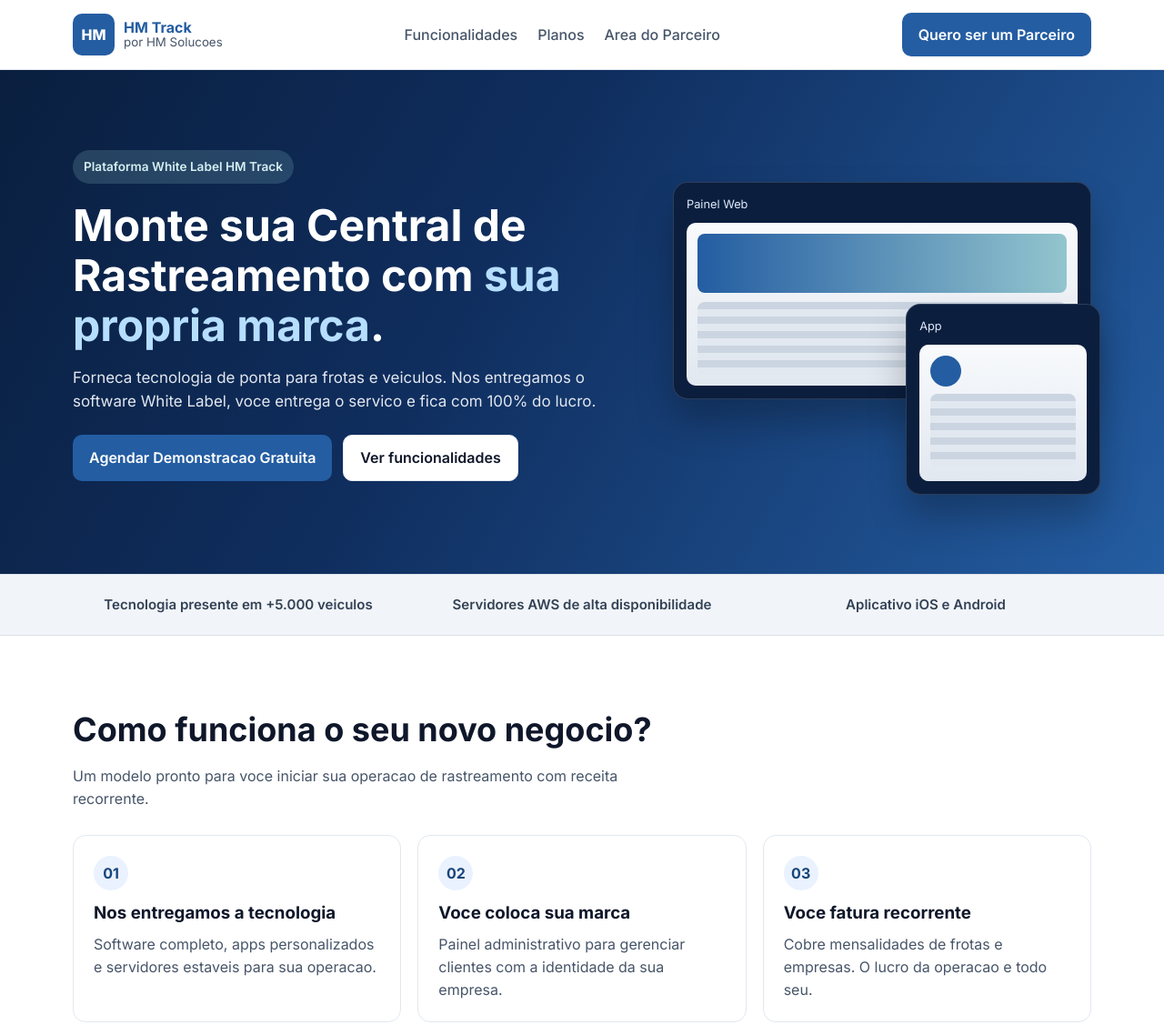
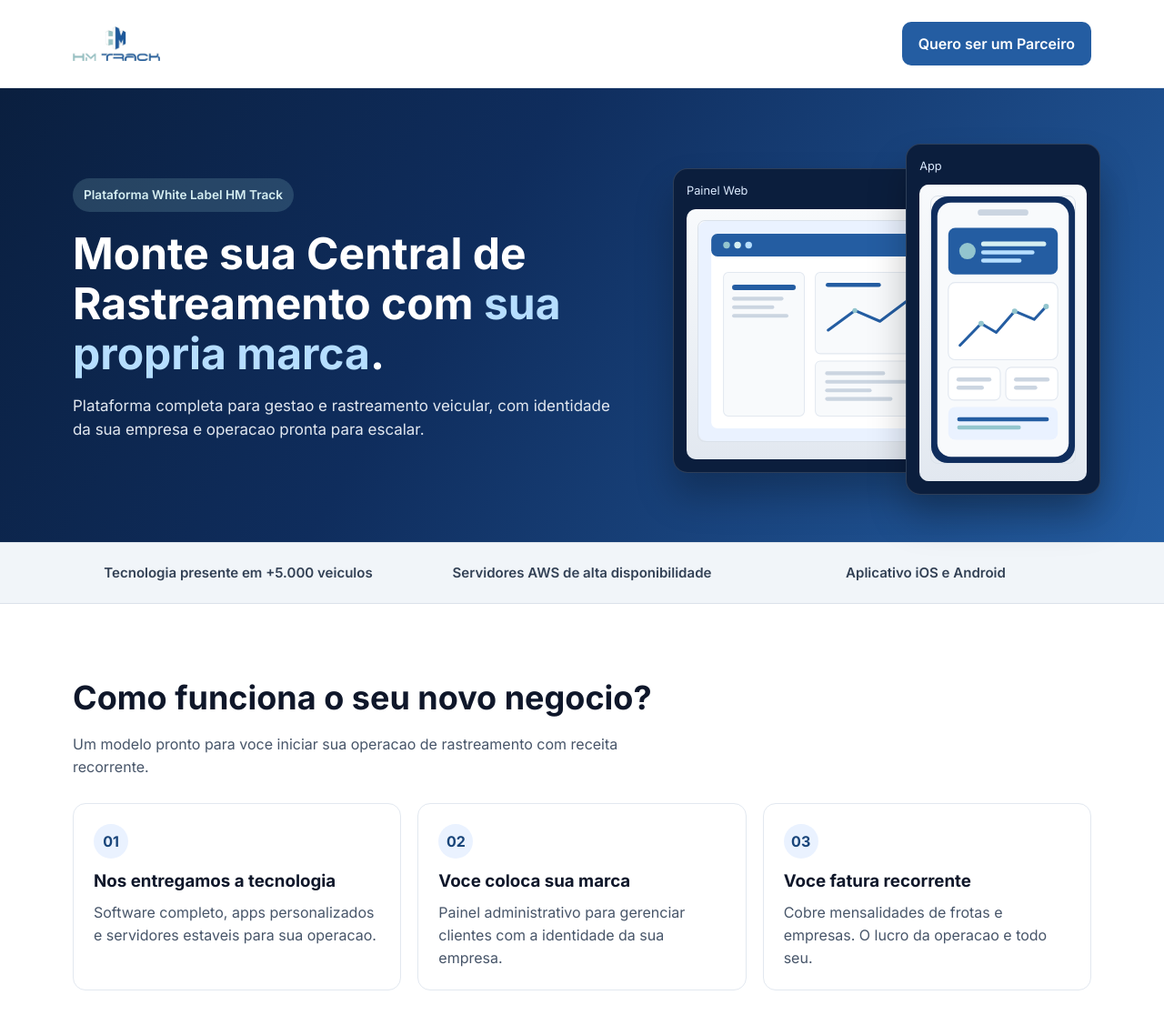
Before and after one commit to hmtrack/hmtrack-landing-page, a plain HTML site: page index.html in a window 1280 px wide. Shown: the top 1127 px of the page at 91% size. Drawn offline with Linux system fonts and the light colour scheme.

Commit message:
Alteracoes na pagina inicial

```diff
--- a/index.html
+++ b/index.html
@@ -3,10 +3,10 @@
   <head>
     <meta charset="UTF-8" />
     <meta name="viewport" content="width=device-width, initial-scale=1.0" />
-    <title>HM Track White Label | HM Solucoes</title>
+    <title>HM Track White Label</title>
     <meta
       name="description"
-      content="Monte sua central de rastreamento com sua propria marca usando o HM Track da HM Solucoes."
+      content="Monte sua central de rastreamento com sua propria marca usando o HM Track."
     />
     <link rel="preconnect" href="https://fonts.googleapis.com" />
     <link rel="preconnect" href="https://fonts.gstatic.com" crossorigin />
@@ -20,17 +20,8 @@
     <header class="header">
       <div class="container nav">
         <a href="#inicio" class="brand" aria-label="HM Track">
-          <span class="brand-mark" aria-hidden="true">HM</span>
-          <span class="brand-text">
-            <strong>HM Track</strong>
-            <small>por HM Solucoes</small>
-          </span>
+          <img src="./assets/logo-hmtrack.png" alt="Logo HM Track" class="brand-logo" />
         </a>
-        <nav class="menu">
-          <a href="#funcionalidades">Funcionalidades</a>
-          <a href="#planos">Planos</a>
-          <a href="#parceiro">Area do Parceiro</a>
-        </nav>
         <a class="btn btn-primary" href="#contato">Quero ser um Parceiro</a>
       </div>
     </header>
@@ -45,28 +36,21 @@
               <span>sua propria marca</span>.
             </h1>
             <p class="subtitle">
-              Forneca tecnologia de ponta para frotas e veiculos. Nos entregamos
-              o software White Label, voce entrega o servico e fica com 100% do
-              lucro.
+              Plataforma completa para gestao e rastreamento veicular, com
+              identidade da sua empresa e operacao pronta para escalar.
             </p>
-            <div class="hero-actions">
-              <a class="btn btn-primary" href="#contato">Agendar Demonstracao Gratuita</a>
-              <a class="btn btn-ghost" href="#funcionalidades">Ver funcionalidades</a>
-            </div>
           </div>
           <div class="hero-mockup" aria-label="Mockup do sistema HM Track">
             <div class="mockup-laptop">
               <span class="mockup-title">Painel Web</span>
               <div class="mockup-screen">
-                <div class="mockup-chart"></div>
-                <div class="mockup-lines"></div>
+                <img src="./assets/web-platform.svg" alt="Imagem da plataforma web HM Track" class="mockup-image" />
               </div>
             </div>
             <div class="mockup-phone">
               <span class="mockup-title">App</span>
               <div class="mockup-screen phone">
-                <div class="mockup-dot"></div>
-                <div class="mockup-lines"></div>
+                <img src="./assets/app-mobile.svg" alt="Imagem do aplicativo HM Track" class="mockup-image" />
               </div>
             </div>
           </div>
@@ -126,33 +110,32 @@
             </p>
           </div>
           <ul class="resource-list">
-            <li>Telemetria avancada para analise de conducoes</li>
-            <li>Bloqueio remoto via aplicativo</li>
-            <li>Relatorios de consumo para frotas</li>
-            <li>Cerca eletronica inteligente</li>
+            <li>Link de convidado: acesso temporario a localizacao de um veiculo para acompanhamento de terceiros.</li>
+            <li>Trajeto claro: cores diferentes para ignicao off, on e ocioso.</li>
+            <li>Aparelhos 100% homologados.</li>
           </ul>
         </div>
       </section>
 
-      <section id="planos" class="section">
+      <section class="section">
         <div class="container">
-          <h2>Planos pensados para escalar</h2>
+          <h2>Por que migrar para a HM Track?</h2>
           <p class="section-subtitle">
-            Escolha o plano ideal para seu momento e amplie sua base com suporte
-            da HM Solucoes.
+            Mais controle da sua operacao, continuidade dos dados e foco total em
+            performance da plataforma.
           </p>
           <div class="cards">
             <article class="card">
-              <h3>Start Parceiro</h3>
-              <p>Ideal para iniciar operacoes com baixo investimento.</p>
+              <h3>Transferência de histórico</h3>
+              <p>Possibilidade de transferência de histórico da antiga.</p>
             </article>
             <article class="card card-highlight">
-              <h3>Pro Operacao</h3>
-              <p>Mais recursos de automacao e dashboards para crescimento rapido.</p>
+              <h3>Nao vendemos hardware</h3>
+              <p>Nosso foco e 100% na plataforma para entregar evolucao constante.</p>
             </article>
             <article class="card">
-              <h3>Enterprise White Label</h3>
-              <p>Alta escala, customizacoes avancadas e suporte prioritario.</p>
+              <h3>100% White Label</h3>
+              <p>Dominio e aplicativo personalizados para sua marca.</p>
             </article>
           </div>
         </div>
@@ -173,6 +156,10 @@
             <article class="faq-item">
               <h3>Consigo gerenciar frotas grandes?</h3>
               <p>Sim. O sistema e escalavel para milhares de placas.</p>
+            </article>
+            <article class="faq-item">
+              <h3>Quantos anos de relatorio tem disponivel na plataforma?</h3>
+              <p>Sim, os relatorios ficam disponiveis para consulta historica na plataforma.</p>
             </article>
           </div>
         </div>
@@ -222,7 +209,7 @@
 
     <footer class="footer">
       <div class="container">
-        <p>© <span id="year"></span> HM Solucoes. Todos os direitos reservados.</p>
+        <p>© <span id="year"></span> HM Track. Todos os direitos reservados.</p>
       </div>
     </footer>
 
--- a/styles.css
+++ b/styles.css
@@ -56,15 +56,10 @@ body {
   color: inherit;
 }
 
-.brand-mark {
-  display: grid;
-  place-items: center;
-  width: 46px;
-  height: 46px;
-  border-radius: 10px;
-  background: var(--primary);
-  color: var(--white);
-  font-weight: 800;
+.brand-logo {
+  width: 96px;
+  height: 96px;
+  object-fit: contain;
 }
 
 .brand-text {
@@ -185,13 +180,6 @@ h1 span {
   max-width: 62ch;
 }
 
-.hero-actions {
-  display: flex;
-  gap: 12px;
-  margin-bottom: 26px;
-  flex-wrap: wrap;
-}
-
 .proof-list {
   list-style: none;
   display: grid;
@@ -250,33 +238,13 @@ h1 span {
   min-height: 150px;
 }
 
-.mockup-chart {
+.mockup-image {
   width: 100%;
-  height: 65px;
+  height: 100%;
+  min-height: 126px;
   border-radius: 8px;
-  background: linear-gradient(90deg, #245da2, #93c5ce);
-  margin-bottom: 10px;
-}
-
-.mockup-lines {
-  width: 100%;
-  height: 80px;
-  border-radius: 8px;
-  background: repeating-linear-gradient(
-    180deg,
-    #cbd5e1 0px,
-    #cbd5e1 8px,
-    #e2e8f0 8px,
-    #e2e8f0 16px
-  );
-}
-
-.mockup-dot {
-  width: 34px;
-  height: 34px;
-  border-radius: 50%;
-  background: #245da2;
-  margin-bottom: 8px;
+  object-fit: cover;
+  border: 1px solid #dbe2ea;
 }
 
 .trust {
```
Also changed, not shown: assets/app-mobile.svg (added), assets/logo-hmtrack.png (added), assets/web-platform.svg (added).
